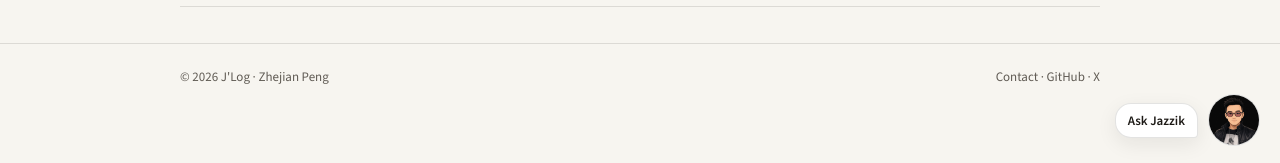
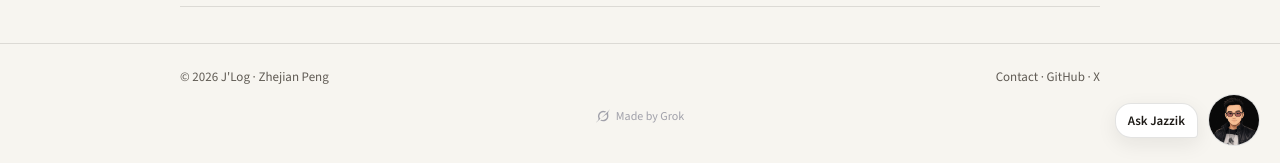
Before and after one commit to jazzikp/jazzikp.github.io, a Jekyll site: the page built from index.html, in a window 1280 px wide and 1304 px high. Shown: the part 1138-1301 px from the top of the window. Built offline with Jekyll 4.4.1, drawn with Linux system fonts in a browser that asks for light colours; the list of posts is cut into pages by our own code.

Commit message:
Add a Made by Grok credit at the bottom of the footer
Same quiet attribution as alyssa-portfolio: official Grok slash mark plus the text, centered under the copyright row.

```diff
--- a/_includes/footer.html
+++ b/_includes/footer.html
@@ -7,6 +7,12 @@
             · <a href="https://x.com/{{ site.twitter_username }}">X</a>
         </div>
     </div>
+    <div class="made-by-grok" aria-label="Made by Grok">
+        <svg viewBox="0 0 24 24" width="14" height="14" fill="currentColor" fill-rule="evenodd" aria-hidden="true" focusable="false">
+            <path d="M9.27 15.29l7.978-5.897c.391-.29.95-.177 1.137.272.98 2.369.542 5.215-1.41 7.169-1.951 1.954-4.667 2.382-7.149 1.406l-2.711 1.257c3.889 2.661 8.611 2.003 11.562-.953 2.341-2.344 3.066-5.539 2.388-8.42l.006.007c-.983-4.232.242-5.924 2.75-9.383.06-.082.12-.164.179-.248l-3.301 3.305v-.01L9.267 15.292M7.623 16.723c-2.792-2.67-2.31-6.801.071-9.184 1.761-1.763 4.647-2.483 7.166-1.425l2.705-1.25a7.808 7.808 0 00-1.829-1A8.975 8.975 0 005.984 5.83c-2.533 2.536-3.33 6.436-1.962 9.764 1.022 2.487-.653 4.246-2.34 6.022-.599.63-1.199 1.259-1.682 1.925l7.62-6.815"/>
+        </svg>
+        <span>Made by Grok</span>
+    </div>
 </footer>
 <script src="{{ site.baseurl }}/js/site.js"></script>
 <script src="{{ site.baseurl }}/js/chat.js"></script>
--- a/_includes/head.html
+++ b/_includes/head.html
@@ -13,6 +13,6 @@
     <link rel="preconnect" href="https://fonts.gstatic.com" crossorigin>
     <link href="https://fonts.googleapis.com/css2?family=IBM+Plex+Mono:wght@400;500&family=Source+Sans+3:ital,wght@0,400;0,600;1,400&family=Source+Serif+4:ital,opsz,wght@0,8..60,400;0,8..60,600;1,8..60,400&display=swap" rel="stylesheet">
     <link rel="stylesheet" href="{{ site.baseurl }}/css/syntax.css">
-    <link rel="stylesheet" href="{{ site.baseurl }}/css/site.css?v=5">
+    <link rel="stylesheet" href="{{ site.baseurl }}/css/site.css?v=6">
     <script>window.GROK_PROXY = "{{ site.grok.proxy_url }}";</script>
 </head>
--- a/css/site.css
+++ b/css/site.css
@@ -448,6 +448,21 @@ a { color: var(--accent); text-underline-offset: 3px; }
 }
 .site-footer a { color: var(--muted); text-decoration: none; }
 .site-footer a:hover { color: var(--accent); }
+.made-by-grok {
+  display: flex;
+  align-items: center;
+  justify-content: center;
+  gap: 6px;
+  margin-top: 18px;
+  color: #a1a1aa;
+  font-size: 12px;
+}
+.made-by-grok svg {
+  width: 14px;
+  height: 14px;
+  display: block;
+  flex: none;
+}
 
 /* Chat */
 .chat-dock {
```
